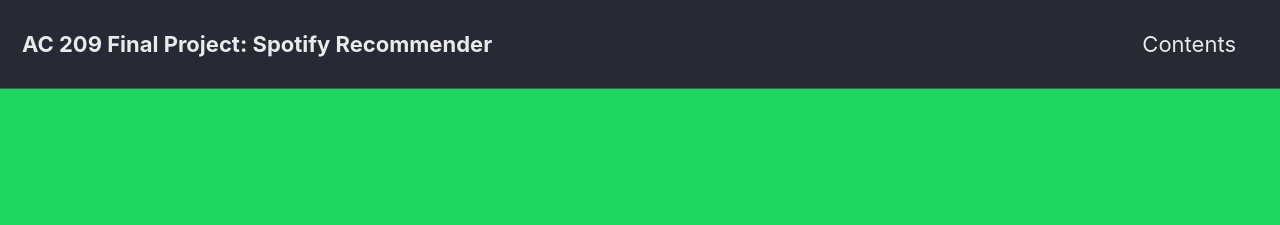
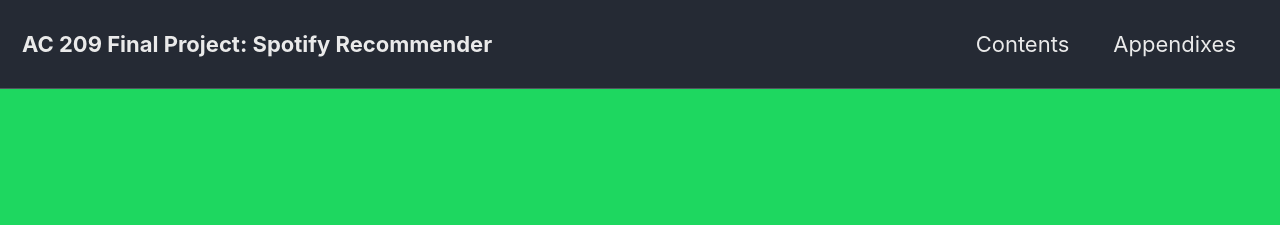
Before and after one commit to spottedd-spotify/spottedd-spotify.github.io, a Jekyll site: the page built from _pages/contents.md, in a window 1280 px wide and 900 px high. Shown: the top 225 px of the window. Built offline with Jekyll 4.4.1, drawn with Linux system fonts in a browser that asks for light colours; cached includes are drawn as plain includes; nearby versions of some CDN libraries.

Commit message:
added appendixes, reverted posts name change

```diff
--- a/_config.yml
+++ b/_config.yml
@@ -280,10 +280,10 @@ compress_html:
 
 # Defaults
 defaults:
-  # _appendices
+  # _posts
   - scope:
       path: ""
-      type: appendix
+      type: posts
     values:
       layout: single
       author_profile: true
--- a/_data/navigation.yml
+++ b/_data/navigation.yml
@@ -2,8 +2,8 @@
 main:
    - title: "Contents"
      url: /contents/
-  # - title: "Sample Posts"
-  #   url: /year-archive/
+   - title: "Appendixes"
+     url: /appendixes/
   # - title: "Sample Collections"
   #   url: /collection-archive/
   # - title: "Sitemap"
--- /dev/null
+++ b/_pages/appendixes.md
@@ -0,0 +1,4 @@
+---
+title: "Appendixes"
+permalink: /appendixes/
+---
```
Also changed, not shown: _posts/2019-12-06-data-infrastructure.md (renamed from _appendices/2019-12-06-data-infrastructure.md).
